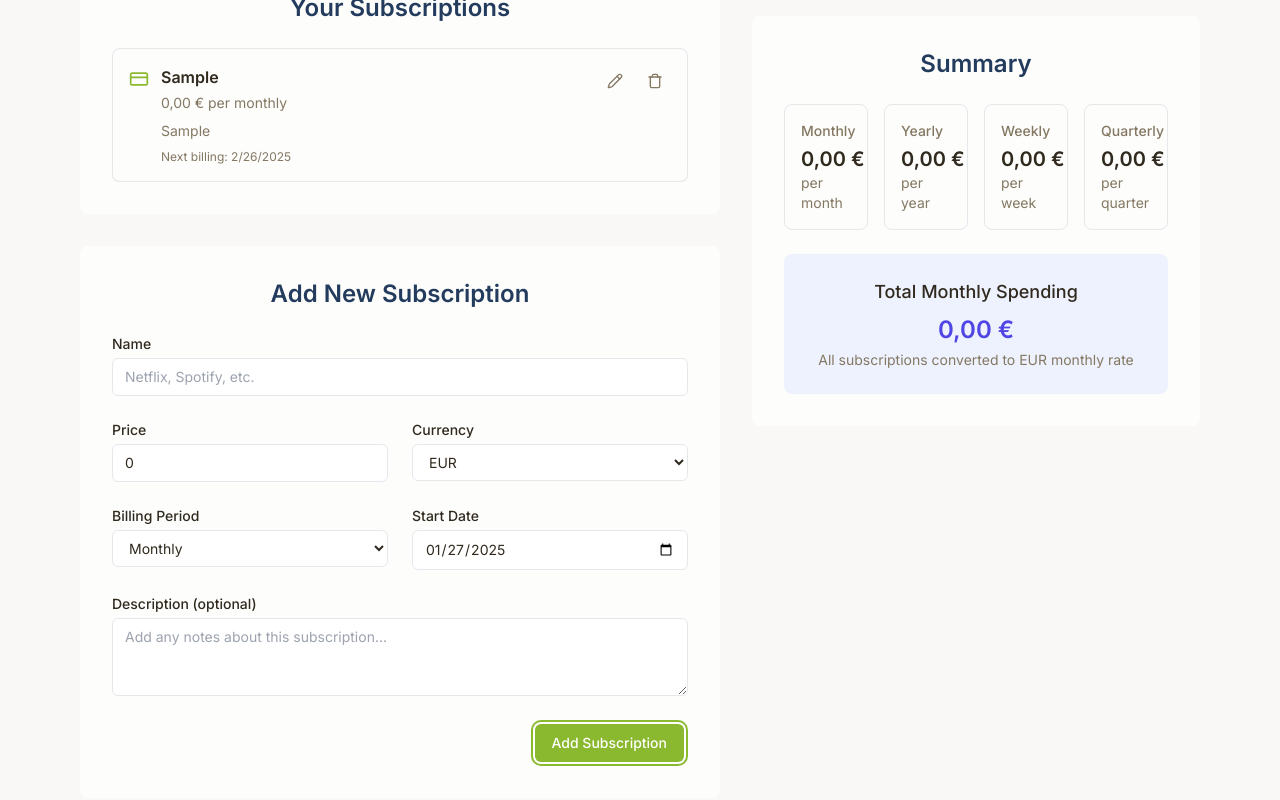
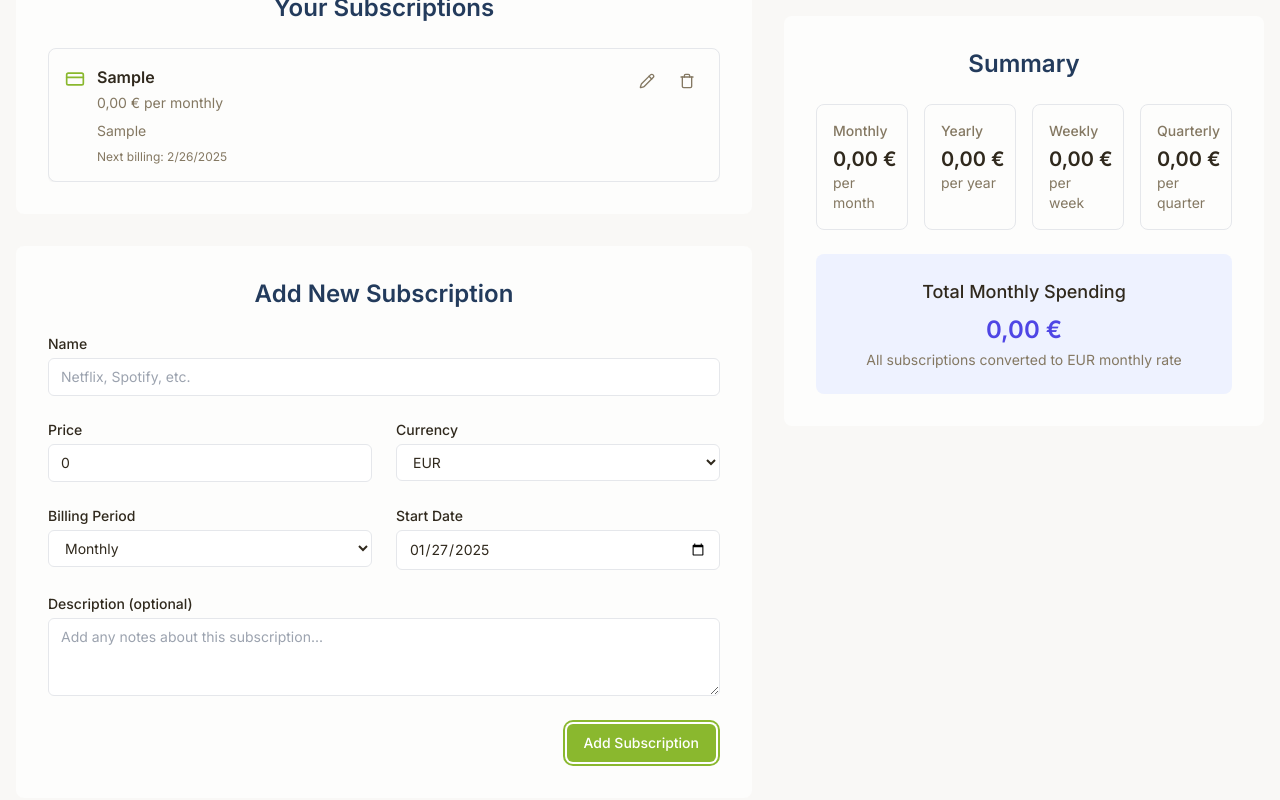
Before and after one commit to morhendos/subscription-tracker, a Next.js app: page / in a window 1280 px wide. Both pictures are taken after typing "Sample", "Sample" into the empty fields and a click on the button "Add Subscription". Shown: the part 168-968 px from the top of the page. Built offline with nearby package versions, Linux system fonts and the light colour scheme.

Commit message:
adjust: increase max container width and adjust column ratios

```diff
--- a/src/app/page.tsx
+++ b/src/app/page.tsx
@@ -50,7 +50,7 @@ export default function SubscriptionsPage() {
   if (!mounted) {
     return (
       <div className="min-h-screen bg-background transition-colors duration-200">
-        <main className="container mx-auto px-3 py-4 sm:px-4 sm:py-12 max-w-6xl">
+        <main className="container mx-auto px-3 py-4 sm:px-4 sm:py-12 max-w-7xl">
           <PageHeader />
           <div className="grid gap-8 mt-8 lg:grid-cols-2">
             <div className="h-[200px] animate-pulse rounded-lg bg-paper shadow-sm" />
@@ -66,11 +66,11 @@ export default function SubscriptionsPage() {
 
   return (
     <div className="min-h-screen bg-background transition-colors duration-200">
-      <main className="container mx-auto px-3 py-4 sm:px-4 sm:py-12 max-w-6xl">
+      <main className="container mx-auto px-3 py-4 sm:px-4 sm:py-12 max-w-7xl">
         <PageHeader />
 
-        <div className="grid gap-8 mt-8 lg:grid-cols-12">
-          <div className="lg:col-span-7 space-y-8">
+        <div className="grid gap-8 mt-8 lg:grid-cols-10">
+          <div className="lg:col-span-6 space-y-8">
             <Section title="Your Subscriptions">
               <SubscriptionList
                 subscriptions={subscriptions}
@@ -92,7 +92,7 @@ export default function SubscriptionsPage() {
           </div>
 
           {subscriptions.length > 0 && (
-            <div className="lg:col-span-5 lg:sticky lg:top-4 lg:self-start space-y-8">
+            <div className="lg:col-span-4 lg:sticky lg:top-4 lg:self-start space-y-8">
               <Section title="Summary">
                 <SubscriptionSummary summary={calculateSummary()} />
               </Section>
```
